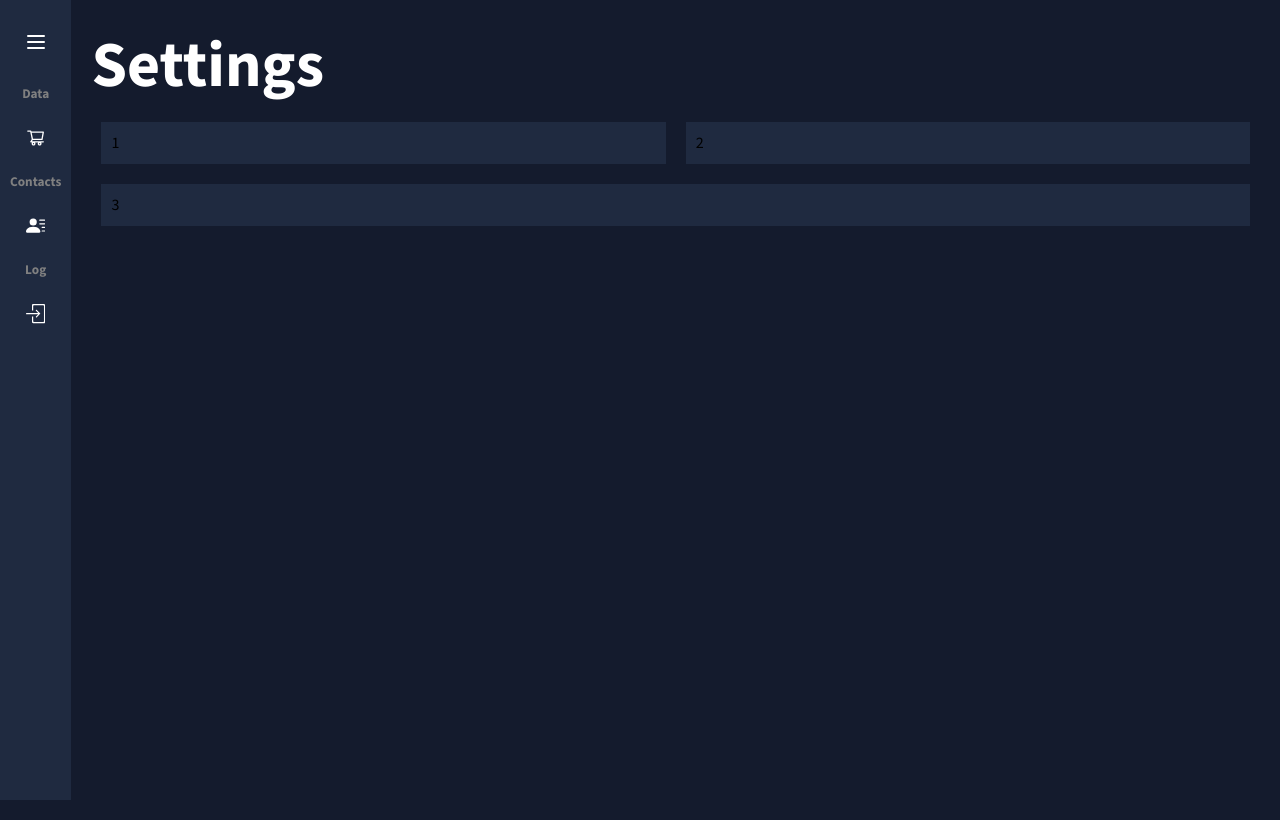
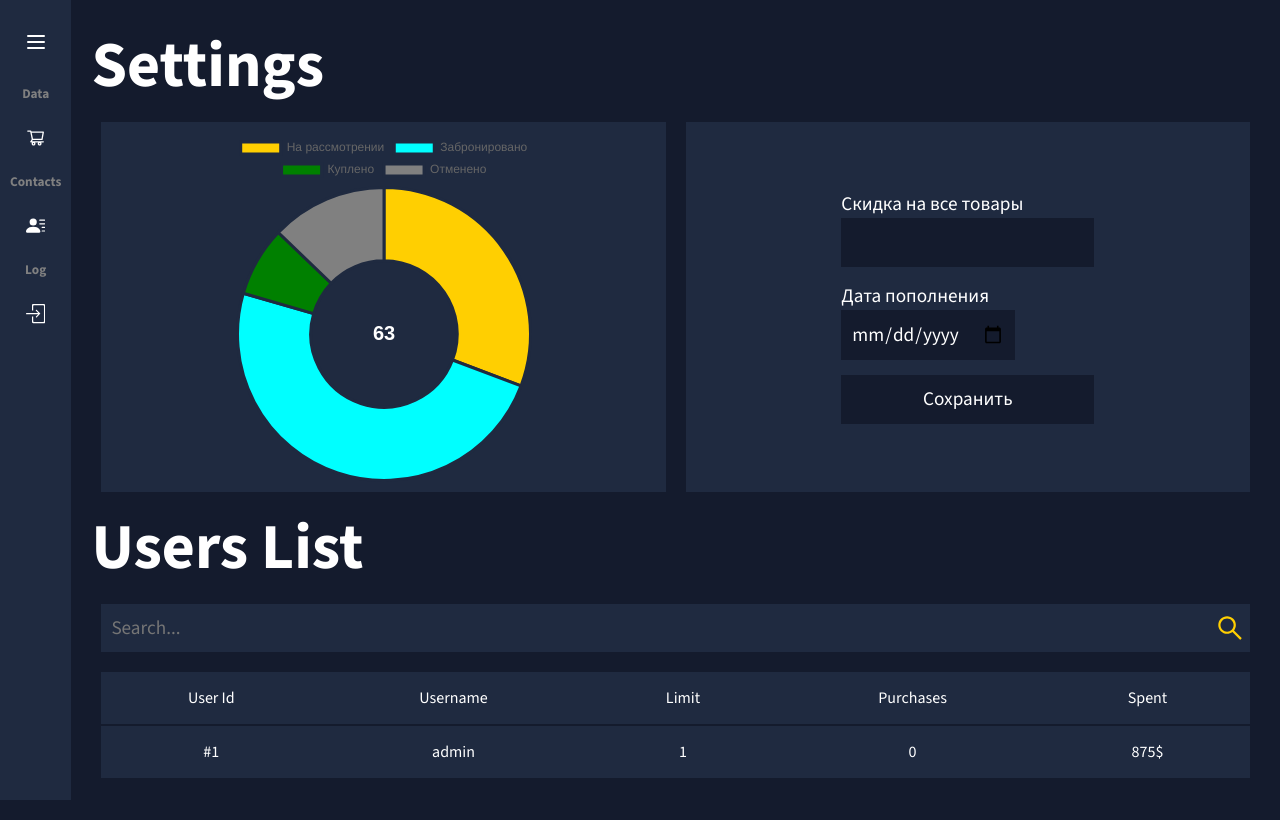
Before and after one commit to Amintases2/ecom-front, a React (Vite) app: page /settings in a window 1280 px wide. Built offline with nearby package versions, Linux system fonts and the light colour scheme.

Commit message:
Update 11 files

```diff
--- a/package.json
+++ b/package.json
@@ -11,7 +11,9 @@
   },
   "dependencies": {
     "axios": "^1.6.0",
+    "chat.js": "^1.0.2",
     "react": "^18.2.0",
+    "react-chartjs-2": "^5.2.0",
     "react-dom": "^18.2.0",
     "react-hook-form": "^7.47.0",
     "react-icons": "^4.11.0",
--- /dev/null
+++ b/src/components/settings/Diagram.jsx
@@ -0,0 +1,46 @@
+import { Chart as ChartJS, ArcElement, Tooltip, Legend } from "chart.js";
+import { Doughnut } from "react-chartjs-2";
+ChartJS.register(ArcElement, Tooltip, Legend);
+
+const data = {
+  labels: ["На рассмотрении", "Забронировано", "Куплено", "Отменено"],
+  datasets: [
+    {
+      label: "# of orders",
+      data: [12, 19, 3, 5],
+      color: ["white"],
+      backgroundColor: ["rgb(255, 207, 1)", "aqua", "green", "gray"],
+      borderColor: ["#1F2A40"],
+      borderWidth: 3,
+    },
+  ],
+  options: {
+    legend: {
+      labels: {
+        fontColor: "white",
+        fontSize: 18,
+      },
+    },
+  },
+};
+
+const textCenter = {
+  id: "textCenter",
+  beforeDatasetsDraw(chart, args, pluginOption) {
+    const { ctx, data } = chart;
+    ctx.save();
+    ctx.font = "bolder 20px sans-serif";
+    ctx.fillStyle = "white";
+    ctx.textAlign = "center";
+    ctx.textBaseAlign = "center";
+    ctx.fillText(
+      "63",
+      chart.getDatasetMeta(0).data[0].x,
+      chart.getDatasetMeta(0).data[0].y,
+    );
+  },
+};
+
+export default function Diagram() {
+  return <Doughnut data={data} plugins={[textCenter]} />;
+}
--- /dev/null
+++ b/src/components/settings/UserTr.jsx
@@ -0,0 +1,51 @@
+import { useState } from "react";
+import Modal from "../Modal";
+import { useForm } from "react-hook-form";
+import { LoginForm } from "../../styles/Login";
+export default function UserTr() {
+  const [modalActive, setModalActive] = useState(false);
+  const {
+    register,
+    handleSubmit,
+    formState: { errors },
+  } = useForm();
+
+  return (
+    <>
+      <tr onClick={() => setModalActive(true)}>
+        <td>#1</td>
+        <td>admin</td>
+        <td>1</td>
+        <td>0</td>
+        <td>875$</td>
+      </tr>
+      <Modal active={modalActive} setActive={setModalActive}>
+        <LoginForm>
+          <div>
+            <label>Скидка на все товары</label>
+            <input
+              {...register("username", { required: "Name is require!" })}
+              type="number"
+            />
+            {errors.username && (
+              <p style={{ color: "red" }}>This field is required</p>
+            )}
+          </div>
+          <div>
+            <label>Дата пополнения</label>
+            <input
+              {...register("password", { required: "Password is require!" })}
+              type="date"
+            />
+            {errors.password && (
+              <p style={{ color: "red" }}>This field is required</p>
+            )}
+          </div>
+          <div>
+            <input type="submit" value="Сохранить" />
+          </div>
+        </LoginForm>
+      </Modal>
+    </>
+  );
+}
--- /dev/null
+++ b/src/components/settings/UsersTable.jsx
@@ -0,0 +1,49 @@
+import { AiOutlineSearch } from "react-icons/ai";
+import { Search } from "../SearchPanel";
+import { useRef } from "react";
+import { HeadTitle } from "../../styles/global";
+import { Table, TableWrapper } from "../../styles/Tables";
+import UserTr from "./UserTr";
+
+export default function UsersTable() {
+  const page = useRef(1);
+  const title = useRef("");
+
+  const headers = ["User Id", "Username", "Limit", "Purchases", "Spent"];
+  return (
+    <>
+      <HeadTitle>Users List</HeadTitle>
+      <Search>
+        <input
+          onChange={(event) => (title.current = event.target.value)}
+          type="text"
+          placeholder="Search..."
+        />
+        <button
+          onClick={(event) => {
+            page.current = 1;
+            //refetch();
+            event.preventDefault();
+          }}
+        >
+          <AiOutlineSearch />
+        </button>
+      </Search>
+      <TableWrapper>
+        <Table>
+          <thead>
+            <tr>
+              {headers.map((title, index) => (
+                <td key={index}>{title}</td>
+              ))}
+            </tr>
+          </thead>
+          <tbody>
+            <UserTr/>
+
+          </tbody>
+        </Table>
+      </TableWrapper>
+    </>
+  );
+}
--- a/src/pages/MyHistoryPage.jsx
+++ b/src/pages/MyHistoryPage.jsx
@@ -1,5 +1,5 @@
 import { HeadTitle } from "../styles/global.jsx";
-import { Table } from "../styles/Tables.jsx";
+import { Table, TableWrapper } from "../styles/Tables.jsx";
 
 export default function MyHistoryPage() {
   const headers = [
@@ -13,6 +13,7 @@ export default function MyHistoryPage() {
   return (
     <>
       <HeadTitle>My orders</HeadTitle>
+      <TableWrapper>
         <Table>
           <thead>
             <tr>
@@ -31,6 +32,7 @@ export default function MyHistoryPage() {
             </tr>
           </tbody>
         </Table>
+      </TableWrapper>
     </>
   );
 }
--- a/src/pages/SettingsPage.jsx
+++ b/src/pages/SettingsPage.jsx
@@ -1,36 +1,54 @@
-import { bodyColors, HeadTitle } from "../styles/global.jsx";
-import { Table, TableWrapper } from "../styles/Tables.jsx";
-
-// import { Doughnut } from "react-chartjs-2";
-
+import { HeadTitle } from "../styles/global.jsx";
+import { SettingsWrapper } from "../styles/Settings.jsx";
+import Diagram from "../components/settings/Diagram.jsx";
+import { useForm } from "react-hook-form";
+import { LoginForm } from "../styles/Login.jsx";
 import { useRef } from "react";
-import { Search } from "../components/SearchPanel.jsx";
-import { AiOutlineSearch } from "react-icons/ai";
-import OrdersSelect from "../components/OrdersSelect.jsx";
-
-import { styled } from "styled-components";
-
-const SettingsWrapper = styled.div`
-  display: flex;
-  flex-wrap: wrap;
-
-  > div {
-    flex: 1 1 40%;
-    background-color: ${bodyColors.mainBlockBackgroundColor};
-    padding: 10px;
-    margin: 10px;
-  }
-`;
+import UsersTable from "../components/settings/UsersTable.jsx";
 
 export default function SettingsPage() {
+  const {
+    register,
+    handleSubmit,
+    formState: { errors },
+  } = useForm();
+
   return (
     <>
       <HeadTitle>Settings</HeadTitle>
       <SettingsWrapper>
-        <div>1</div>
-        <div>2</div>
-        <div>3</div>
+        <div>
+          <Diagram />
+        </div>
+        <div>
+          <LoginForm>
+            <div>
+              <label>Скидка на все товары</label>
+              <input
+                {...register("username", { required: "Name is require!" })}
+                type="number"
+              />
+              {errors.username && (
+                <p style={{ color: "red" }}>This field is required</p>
+              )}
+            </div>
+            <div>
+              <label>Дата пополнения</label>
+              <input
+                {...register("password", { required: "Password is require!" })}
+                type="date"
+              />
+              {errors.password && (
+                <p style={{ color: "red" }}>This field is required</p>
+              )}
+            </div>
+            <div>
+              <input type="submit" value="Сохранить" />
+            </div>
+          </LoginForm>
+        </div>
       </SettingsWrapper>
+      <UsersTable />
     </>
   );
 }
--- a/src/styles/Login.jsx
+++ b/src/styles/Login.jsx
@@ -1,5 +1,5 @@
 import styled from "styled-components";
-import { bodyColors } from "./global.jsx";
+import { bodyColors, device } from "./global.jsx";
 
 const LoginWrapper = styled.div`
   display: flex;
@@ -34,7 +34,6 @@ const LoginForm = styled.form`
       border: none;
 
       color: ${bodyColors.mainTextColor};
-      font-size: 1.2em;
       line-height: 2;
       outline: none;
     }
@@ -47,6 +46,16 @@ const LoginForm = styled.form`
     }
     > input[type="submit"]:hover {
       color: ${bodyColors.activeLinkColor};
+    }
+    @media ${device.mobileS} {
+      > input {
+        font-size: 1em;
+      }
+    }
+    @media ${device.mobileM} {
+      > input {
+        font-size: 1.2em;
+      }
     }
   }
 `;
--- a/src/styles/Modal.jsx
+++ b/src/styles/Modal.jsx
@@ -16,6 +16,8 @@ const ModalWrapper = styled.div`
   justify-content: center;
   align-items: center;
   transition: all 0.2s ease-in-out;
+  color: ${bodyColors.mainTextColor};
+  cursor: pointer;
 `;
 const ModalContent = styled.div`
   padding: 20px;
--- /dev/null
+++ b/src/styles/Settings.jsx
@@ -0,0 +1,35 @@
+import { styled } from "styled-components";
+import { bodyColors, device } from "./global";
+
+export const SettingsWrapper = styled.div`
+  display: flex;
+  flex-wrap: wrap;
+  width: 100%;
+
+  > div {
+    background-color: ${bodyColors.mainBlockBackgroundColor};
+    padding: 10px;
+    margin: 10px;
+    width: 100%;
+    flex: 1 1 40%;
+    display: flex;
+    justify-content: center;
+    align-items: center;
+
+    > canvas {
+      #max-width: 50%;
+      #max-height: 50%;
+    }
+
+    @media ${device.mobileS} {
+      > canvas {
+        height: 200px !important;
+      }
+    }
+    @media ${device.tablet} {
+      > canvas {
+        height: 350px !important;
+      }
+    }
+  }
+`;
--- a/src/styles/Tables.jsx
+++ b/src/styles/Tables.jsx
@@ -18,6 +18,16 @@ const Table = styled.table`
       color: ${bodyColors.mainTextColor};
       background-color: ${bodyColors.mainBlockBackgroundColor};
       border-bottom: 2px ${bodyColors.bodyBackgroundColor} solid;
+
+      cursor: pointer;
+      transition: 0.2s ease-in-out;
+      &:hover {
+        #transform: scale(1.01);
+        #margin: 10px;
+        #zoom: 1.05;
+      }
+
+      ,
       > td {
         #flex: 1 1;
         padding: 15px 30px;
```
Also changed, not shown: 1 other file (tests, documents, lock files or other folders). Lines whose indentation alone changed are shown as unchanged.
